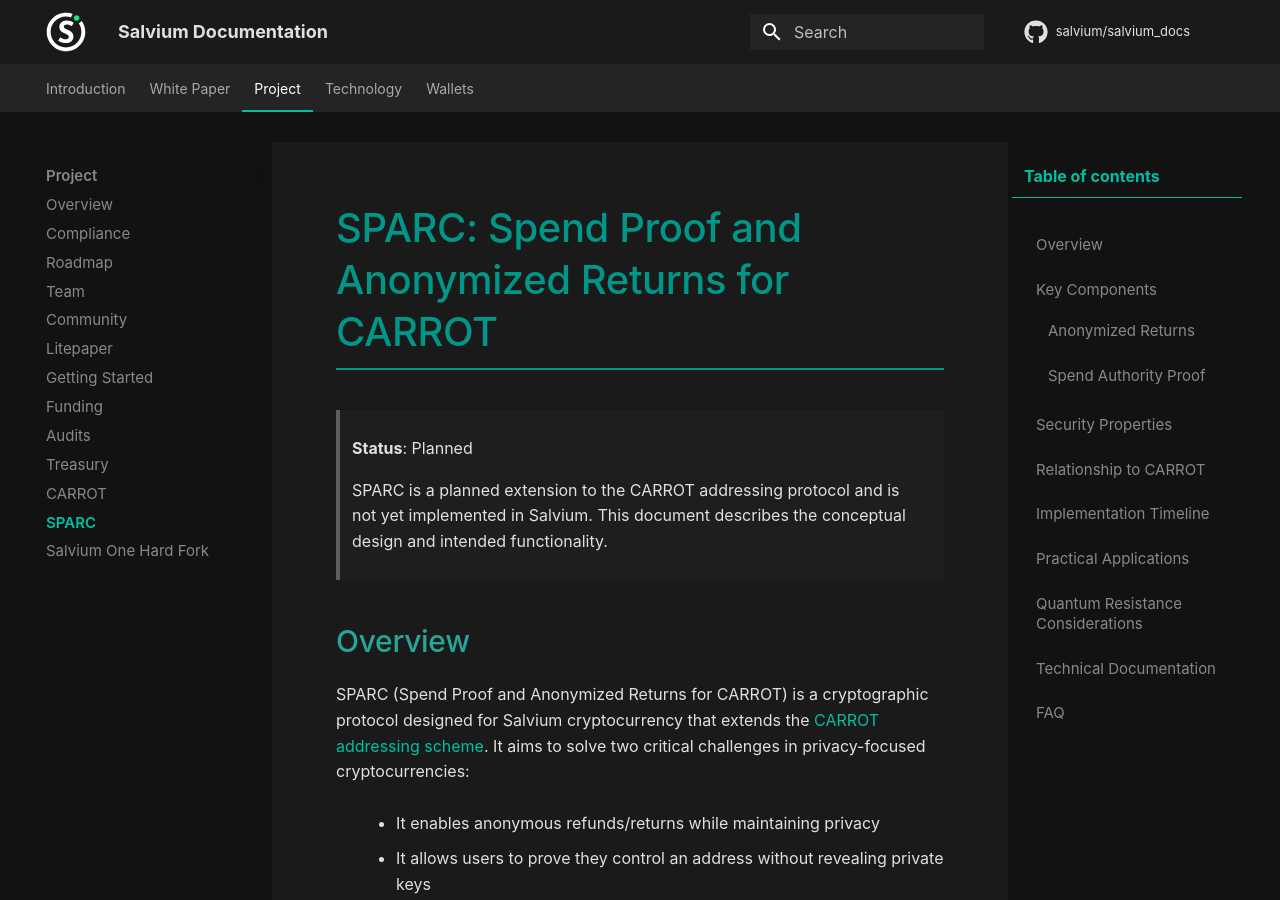
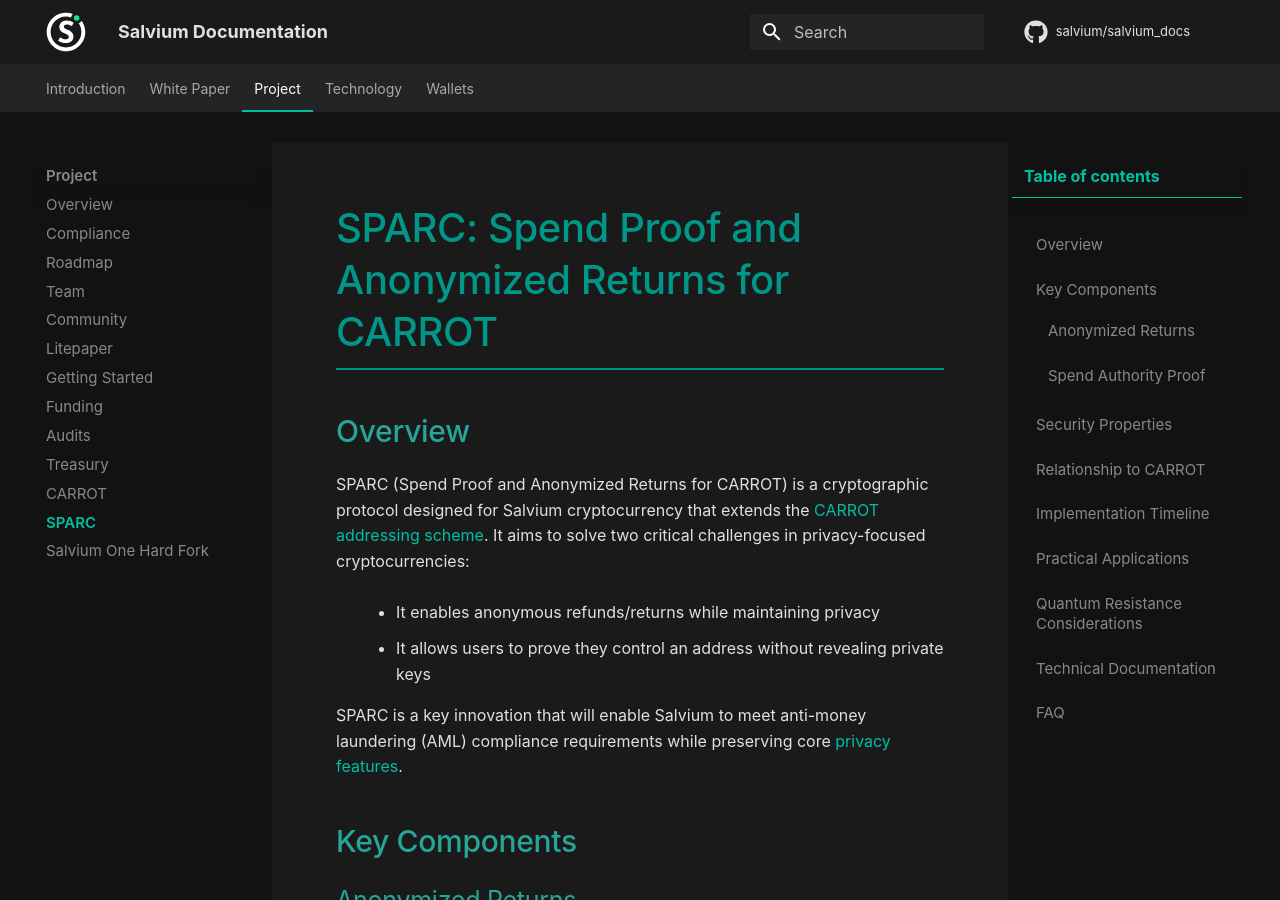
Before and after one commit to salvium/salvium_docs, an MkDocs documentation site: the page built from docs/THE PROJECT/sparc.md, in a window 1280 px wide and 900 px high. Built offline with MkDocs 1.6.1 and Material for MkDocs 9.7.7, drawn with Linux system fonts in a browser that asks for light colours; comment, search, counter and statistics services are not loaded.

Commit message:
Update SPARC documentation to remove status section
Removed status and initial implementation notes from SPARC documentation.

```diff
--- a/docs/THE PROJECT/sparc.md
+++ b/docs/THE PROJECT/sparc.md
@@ -1,8 +1,4 @@
 # SPARC: Spend Proof and Anonymized Returns for CARROT
-
-> **Status**: Planned
->
-> SPARC is a planned extension to the CARROT addressing protocol and is not yet implemented in Salvium. This document describes the conceptual design and intended functionality.
 
 ## Overview
 
```
